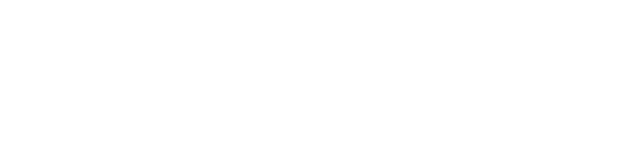
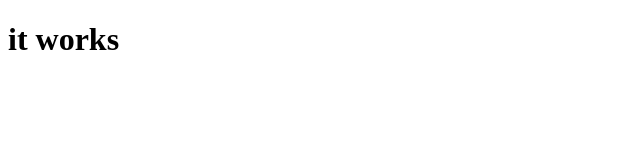
Before and after one commit to leriksen/react-basics, a React app: page src/index.html in a window 1280 px wide. Shown: the whole page, without its empty margins (0-640 px from the left). Built offline with nearby package versions, Linux system fonts and the light colour scheme.

Commit message:
show it works in html too, not just console

```diff
--- a/src/index.html
+++ b/src/index.html
@@ -10,5 +10,6 @@
 </head>
 <body>
 <script src="/app/bundle.js"></script>
+<h1>it works</h1>
 </body>
 </html>
```
